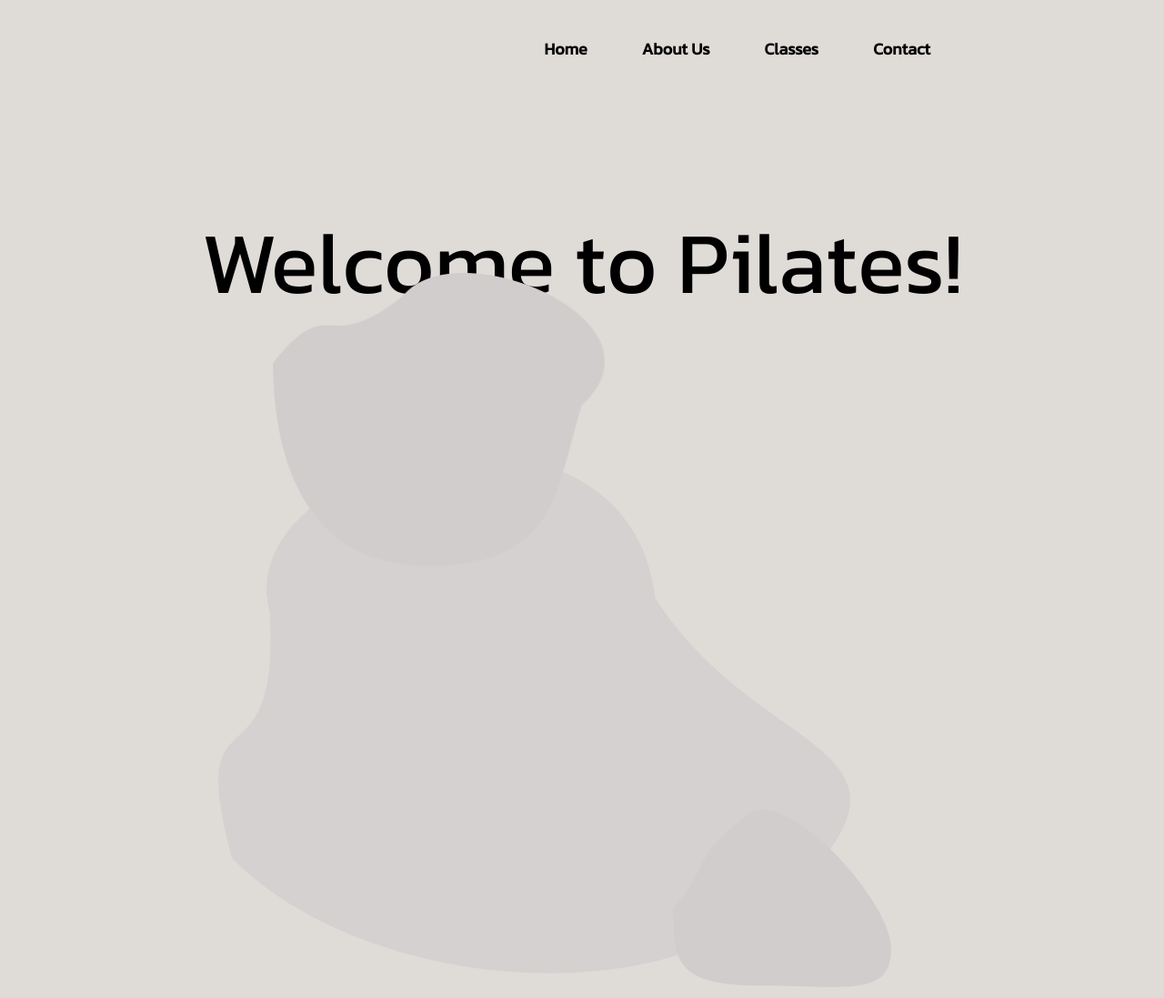
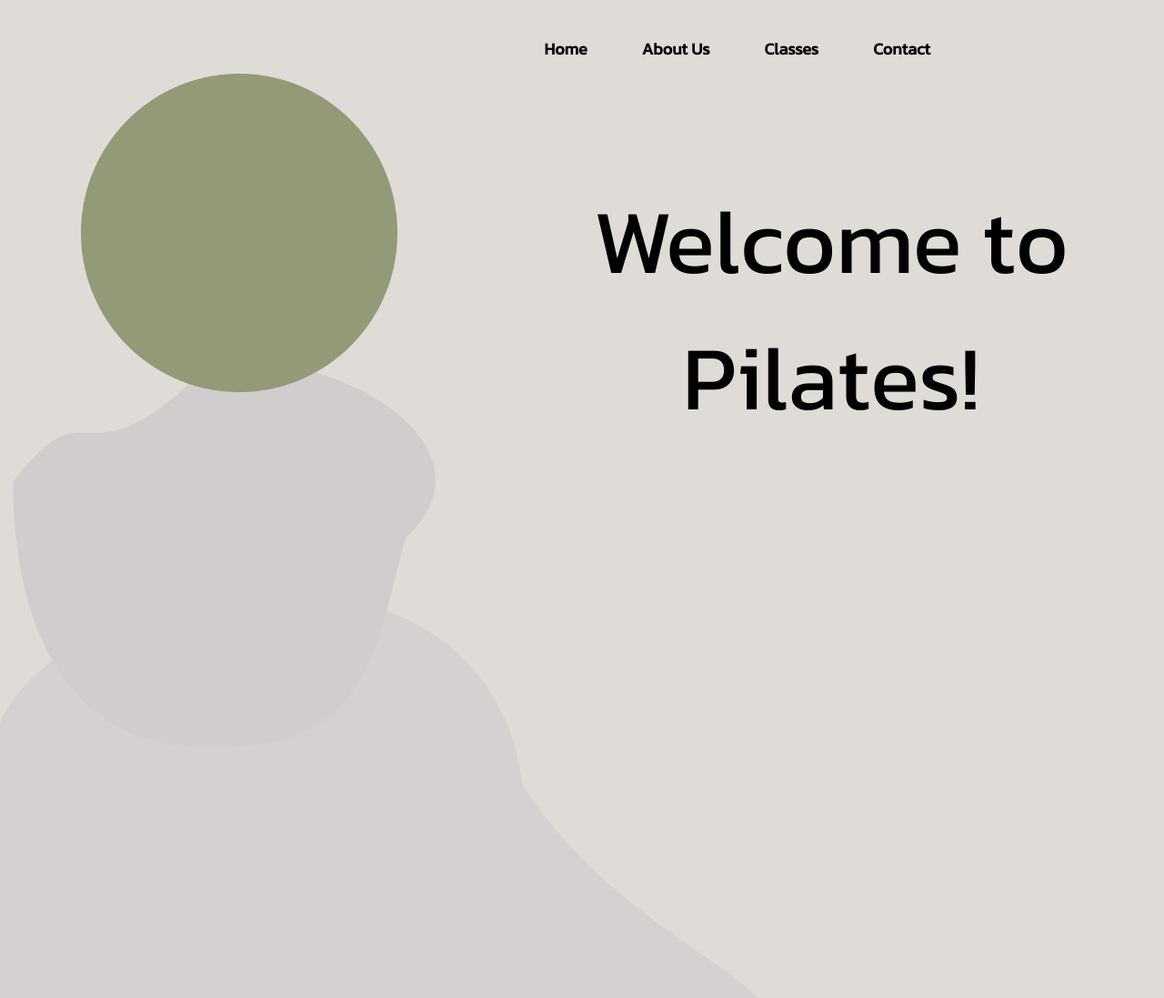
Before and after one commit to Carlie16604/Elevate, a React (Vite) app: page / in a window 1280 px wide. Shown: the top 1097 px of the page at 91% size. Built offline with nearby package versions, Linux system fonts and the light colour scheme.

Commit message:
fixed rocks and Home spacing

```diff
--- a/src/App.jsx
+++ b/src/App.jsx
@@ -8,7 +8,10 @@ const App = () => {
   return (
     <>
       <NavBar/>
-      <Home/>
+      <div>
+        {/* ml-[700px] */}
+        <Home/>
+      </div>
     </>
   )
 }
--- a/src/index.css
+++ b/src/index.css
@@ -5,6 +5,7 @@
 * {
   margin: 0;
   padding: 0;
+  scroll-behavior: smooth;
 }
 
 :root {
@@ -16,8 +17,8 @@
 
 .container {
   display: flex;
-  max-width: 70rem;
-  padding: 0 5rem;
+  margin: 0 auto;
+  max-width: 72rem;
 }
 
 /* Nav Bar --------------------------------------------------------------------------*/
@@ -74,39 +75,39 @@ ul:hover li:hover ~ li:before {
 
 /* Background */
 
-.rockContainer {
-  padding: 0 15rem;
-}
+/* .rockContainer {
+  margin: 0 -10rem;
+} */
 
 .rock1 {
   object-position: center;
-  width: 695px;
-  height: 570px;
-  z-index: -1;
+  width: 955px;
+  height: 770px;
+  z-index: -2;
   position: absolute;
-  margin-top: 500px;
+  margin: 650px -150px;
 }
 
 .rock2{
   object-position: center;
-  width: 365px;
-  height: 322px;
-  z-index: 0;
+  width: 465px;
+  height: 422px;
+  z-index: -1;
   position: absolute;
-  margin: 300px 60px;
+  margin: 400px -50px;
 }
 
 .rock3 {
   object-position: center;
-  width: 240px;
-  height: 195px;
-  z-index: 0;
+  width: 340px;
+  height: 295px;
+  z-index: -1;
   position: absolute;
-  margin: 890px 500px;
+  margin: 1140px 525px;
 }
 
-/* Home Info */
+/* Home */
 .homeContainer {
-
-
+  display: flex;
+  height: 64vh;
 }
--- a/src/pages/Home.jsx
+++ b/src/pages/Home.jsx
@@ -2,22 +2,26 @@ import React from "react";
 import Rock1 from '../assets/Ellipse 1.png'
 import Rock2 from '../assets/Ellipse 2.png'
 import Rock3 from '../assets/Ellipse 3.png'
+import Logo from '../assets/Logo Placeholder.png'
 
 const Home = () => {
 
     return (
         <>
-            <div className='rockContainer'>
+            <div className='container'>
               <img className='rock1' src={Rock1} alt='Rocks'></img>
               <img className='rock2' src={Rock2} alt='Rocks'></img>
               <img className='rock3' src={Rock3} alt='Rocks'></img>
+                <div className='homeContainer'>
+                    <img className='h-[350px] w-auto pl-[25px] pr-[175px] flex self-center' src={Logo} alt='Logo'></img>
+                        <h1 className='text-[100px] pt-[190px] text-center'>
+                            Welcome to Pilates!
+                        </h1>
+                            {/* <h3 className='flex'>
+                                Lets get Elevated!
+                            </h3> */}
+                </div>
             </div>
-                <div className='homeContainer'>
-                    <h1 className='text-8xl pt-60 flex justify-center z-10'>
-                        Welcome to Pilates!
-                        {/* ml-[700px] */}
-                    </h1>
-                </div>
         </>
     )
 }
```
Also changed, not shown: src/assets/Logo Placeholder.png (added).
